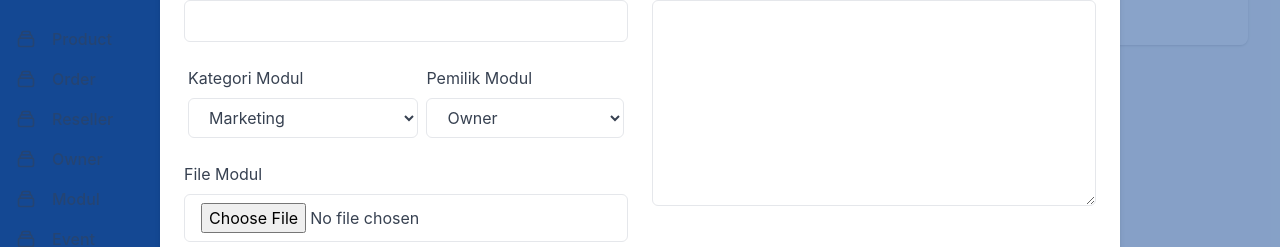
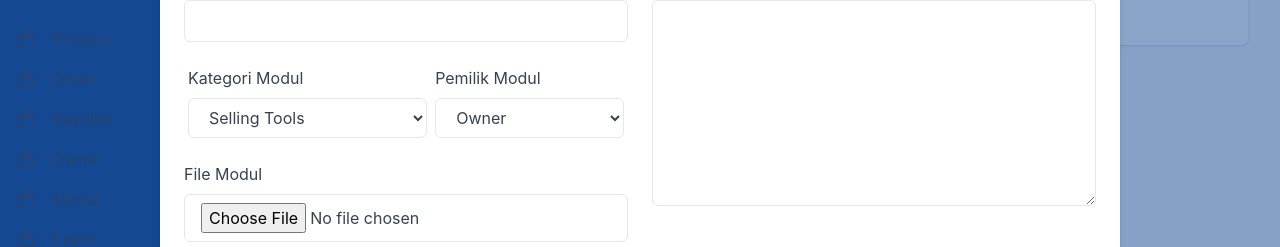
Before and after one commit to cahyoarissabarno/web-ztb-react, a React (Create React App) app: page /admin/administrator/modul in a window 1280 px wide. Both pictures are taken after typing "Sample" into the empty fields and a click on the button "+ Add Modul". Shown: the part 289-536 px from the top of the page. Built offline with nearby package versions, Linux system fonts and the light colour scheme.

Commit message:
fix redirect

```diff
--- a/src/components/modal/AddModul.js
+++ b/src/components/modal/AddModul.js
@@ -20,8 +20,8 @@ export default function AddModul(props) {
                                     <label className="text-gray-700" >Kategori Modul</label>
 
                                     <select  className="w-full px-4 py-2 mt-2 text-gray-700 bg-white border border-gray-200 rounded-md focus:border-blue-400 focus:ring-blue-300 focus:ring-opacity-40 focus:outline-none focus:ring">
-                                        <option value="Marketing">Marketing</option>
-                                        <option value="Networking">Networking</option>
+                                        <option value="Marketing">Selling Tools</option>
+                                        <option value="Networking">Network Tools</option>
                                     </select>
                                 </div>
                                 <div className='my-3 mx-1 text-left'>
```
Also changed, not shown: 1 other file (tests, documents, lock files or other folders).
